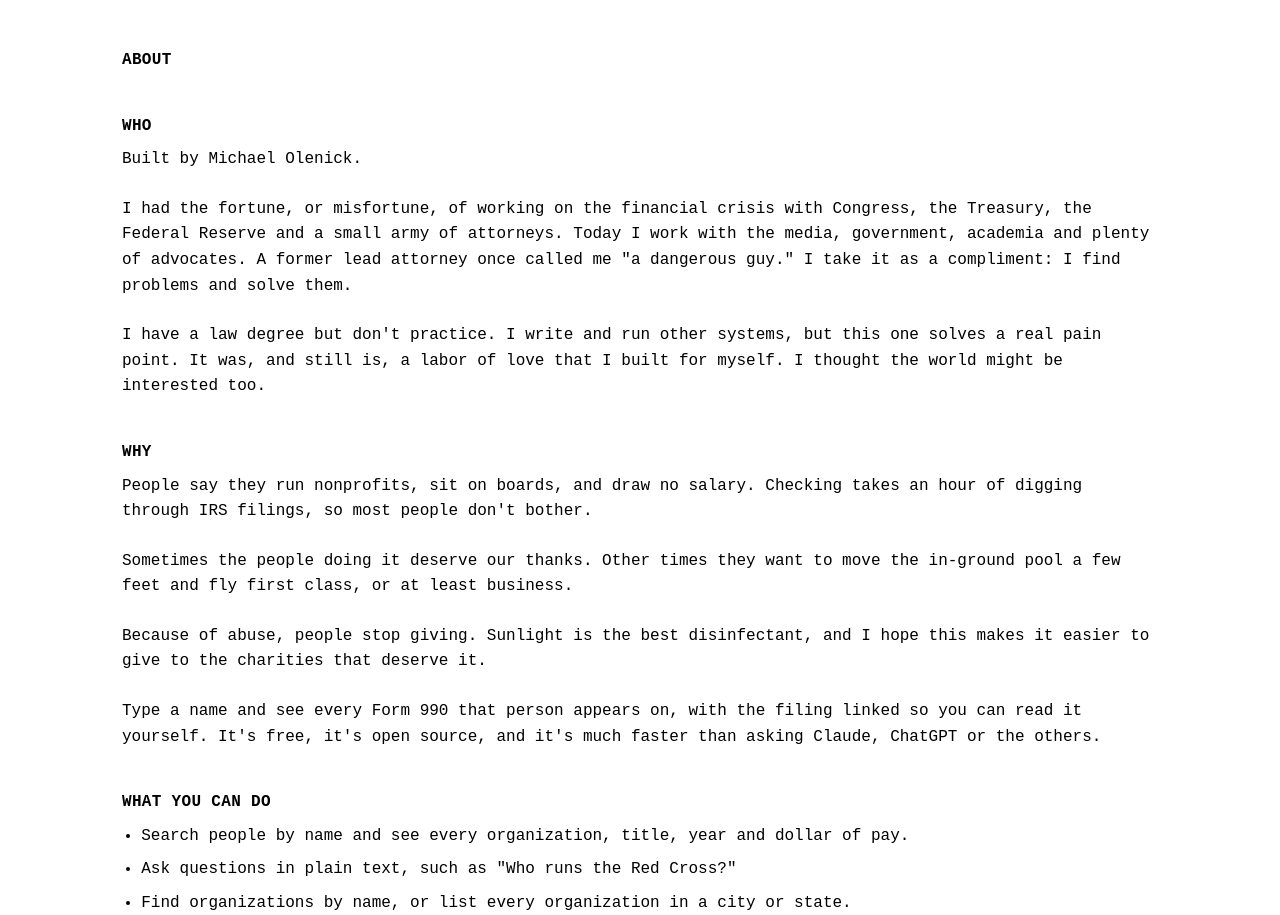
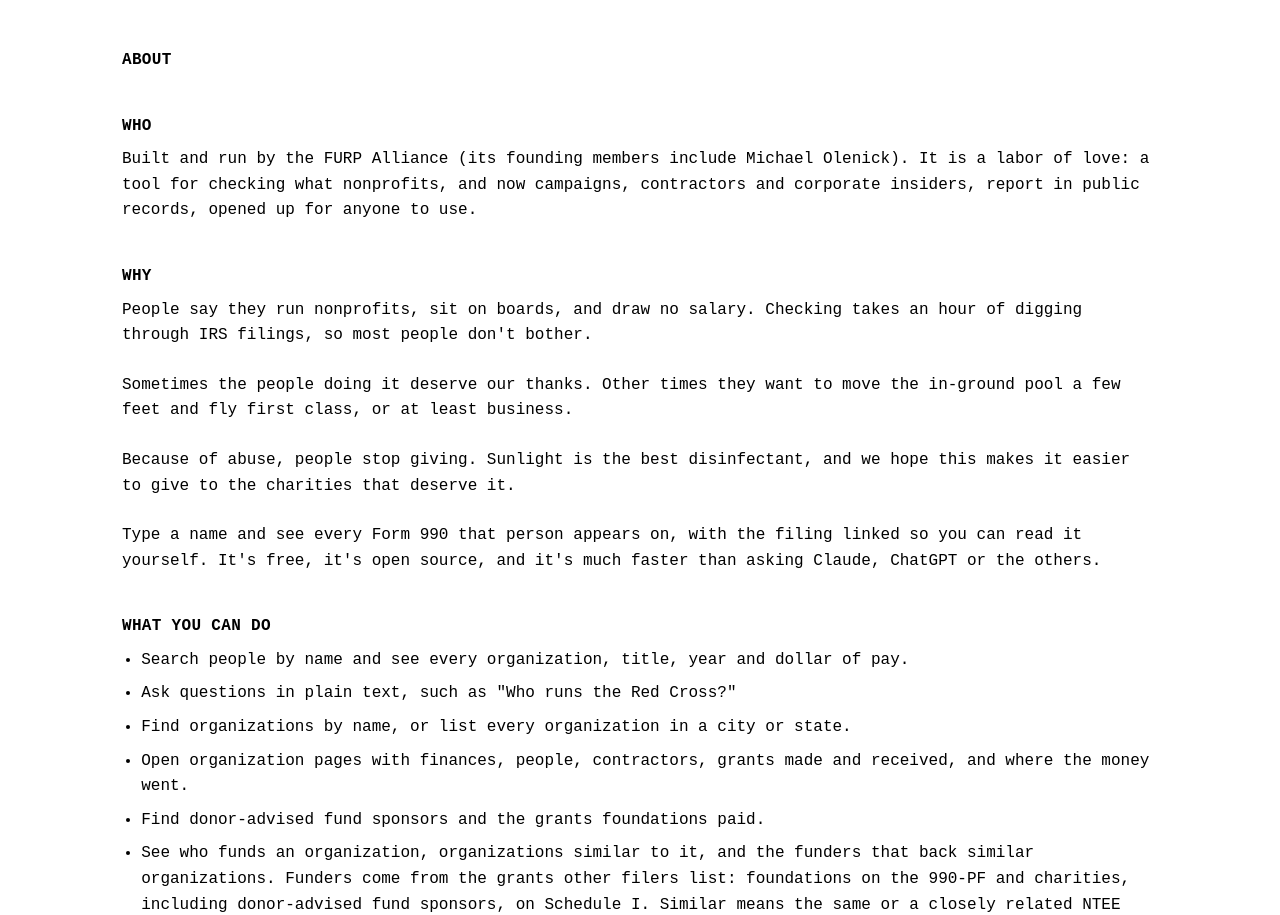
Before and after one commit to michaelolenick/np-explorer, a FastAPI app: page /about in a window 1280 px wide. Shown: the part 124-1039 px from the top of the page. Run offline with FastAPI, Linux system fonts and the light colour scheme; some libraries are stand-ins or nearby versions.

Commit message:
Built by the FURP Alliance (founding member named in passing); favicon links versioned so browsers pick up the f
Co-Authored-By: Claude Opus 5.5 (1M context) <noreply@anthropic.com>

```diff
--- a/app/main.py
+++ b/app/main.py
@@ -52,10 +52,10 @@ SEARCH_TYPES = [("ask", "Plain text"), ("name", "Name"), ("firm", "Firm"), ("daf
 SEARCH_TYPE_KEYS = {k for k, _ in SEARCH_TYPES}
 
 def _asset_version() -> str:
-    """Changes whenever a stylesheet or script changes, so browsers drop their cached copy."""
+    """Changes whenever a stylesheet, script or icon changes, so browsers drop their cached copy."""
     import hashlib
     h = hashlib.sha1()
-    for name in ("style.css", "site.js"):
+    for name in ("style.css", "site.js", "favicon.svg", "favicon.ico", "apple-touch-icon.png"):
         h.update((ROOT / "static" / name).read_bytes())
     return h.hexdigest()[:10]
 
--- a/templates/429.html
+++ b/templates/429.html
@@ -3,6 +3,6 @@
 {% block content %}
 <h1>429: Slow down</h1>
 <p>That's a lot of requests from your connection in a short time. Wait a minute and try again.</p>
-<p>Be kind to my servers. If you need something specific, ask: <a href="mailto:michael@furp.org">michael@furp.org</a></p>
+<p>Be kind to our servers. If you need something specific, ask: <a href="mailto:info@furp.org">info@furp.org</a></p>
 <p><a href="/">Back to search</a></p>
 {% endblock %}
--- a/templates/about.html
+++ b/templates/about.html
@@ -1,19 +1,17 @@
 {% set page_path = "/about" %}
 {% set page_title = "About" %}
-{% set page_description = "Who built furp.org's public data explorer, why, what you can do with it, and what it is not." %}
+{% set page_description = "Who builds furp.org's public data explorer, why, what you can do with it, and what it is not." %}
 {% extends "base.html" %}
 {% block content %}
 <h1>About</h1>
 
 <h2>Who</h2>
-<p>Built by Michael Olenick.</p>
-<p>I had the fortune, or misfortune, of working on the financial crisis with Congress, the Treasury, the Federal Reserve and a small army of attorneys. Today I work with the media, government, academia and plenty of advocates. A former lead attorney once called me "a dangerous guy." I take it as a compliment: I find problems and solve them.</p>
-<p>I have a law degree but don't practice. I write and run other systems, but this one solves a real pain point. It was, and still is, a labor of love that I built for myself. I thought the world might be interested too.</p>
+<p>Built and run by the FURP Alliance (its founding members include Michael Olenick). It is a labor of love: a tool for checking what nonprofits, and now campaigns, contractors and corporate insiders, report in public records, opened up for anyone to use.</p>
 
 <h2>Why</h2>
 <p>People say they run nonprofits, sit on boards, and draw no salary. Checking takes an hour of digging through IRS filings, so most people don't bother.</p>
 <p>Sometimes the people doing it deserve our thanks. Other times they want to move the in-ground pool a few feet and fly first class, or at least business.</p>
-<p>Because of abuse, people stop giving. Sunlight is the best disinfectant, and I hope this makes it easier to give to the charities that deserve it.</p>
+<p>Because of abuse, people stop giving. Sunlight is the best disinfectant, and we hope this makes it easier to give to the charities that deserve it.</p>
 <p>Type a name and see every Form 990 that person appears on, with the filing linked so you can read it yourself. It's free, it's open source, and it's much faster than asking Claude, ChatGPT or the others.</p>
 
 <h2>What you can do</h2>
--- a/templates/base.html
+++ b/templates/base.html
@@ -47,9 +47,9 @@
 <meta name="twitter:title" content="{{ full_title }}">
 <meta name="twitter:description" content="{{ description }}">
 {%- endif %}
-<link rel="icon" href="/favicon.ico" sizes="32x32">
-<link rel="icon" href="/favicon.svg" type="image/svg+xml">
-<link rel="apple-touch-icon" href="/apple-touch-icon.png">
+<link rel="icon" href="/favicon.ico{% if asset_version is defined %}?v={{ asset_version }}{% endif %}" sizes="32x32">
+<link rel="icon" href="/favicon.svg{% if asset_version is defined %}?v={{ asset_version }}{% endif %}" type="image/svg+xml">
+<link rel="apple-touch-icon" href="/apple-touch-icon.png{% if asset_version is defined %}?v={{ asset_version }}{% endif %}">
 <link rel="manifest" href="/site.webmanifest">
 <link rel="stylesheet" href="/static/style.css{% if asset_version is defined %}?v={{ asset_version }}{% endif %}">
 <script src="/static/nav.js{% if asset_version is defined %}?v={{ asset_version }}{% endif %}" defer></script>
```
